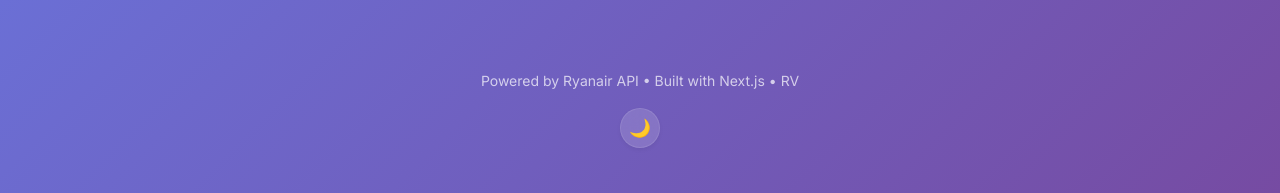
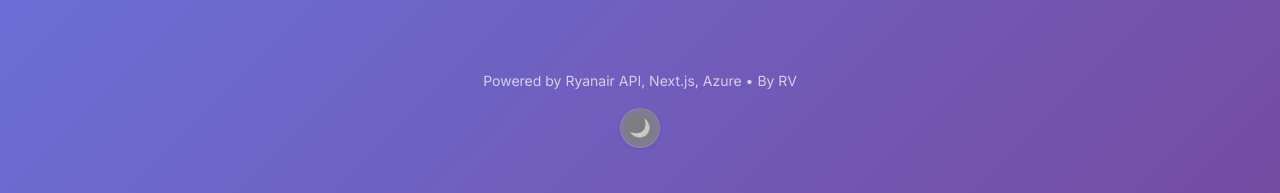
Before and after one commit to rimvel/rff, a Next.js app: page / in a window 1280 px wide. Shown: the part 604-797 px from the top of the page. Built offline with nearby package versions, Linux system fonts and the light colour scheme; no server answers.

Commit message:
UI: Grayscale theme toggle, default to light, footer links

```diff
--- a/app/globals.css
+++ b/app/globals.css
@@ -1194,6 +1194,7 @@ body {
   font-size: 1.1rem;
   transition: all 0.2s ease;
   box-shadow: 0 2px 4px rgba(0, 0, 0, 0.05);
+  filter: grayscale(100%);
 }
 
 [data-theme="dark"] .theme-toggle-btn {
--- a/app/page.tsx
+++ b/app/page.tsx
@@ -81,7 +81,7 @@ export default function Home() {
       </main>
 
       <footer className="app-footer">
-        <p>Powered by Ryanair API • Built with Next.js • RV</p>
+        <p>Powered by Ryanair API, Next.js, Azure • By RV</p>
         <ThemeToggle />
       </footer>
     </div>
--- a/components/ThemeToggle.tsx
+++ b/components/ThemeToggle.tsx
@@ -4,7 +4,7 @@ import { useState, useEffect } from 'react';
 
 export default function ThemeToggle() {
     const [mounted, setMounted] = useState(false);
-    const [theme, setTheme] = useState<'light' | 'dark' | 'system'>('system');
+    const [theme, setTheme] = useState<'light' | 'dark'>('light');
 
     // Effect to set initial state
     useEffect(() => {
@@ -13,19 +13,14 @@ export default function ThemeToggle() {
         if (storedTheme) {
             setTheme(storedTheme);
             document.documentElement.setAttribute('data-theme', storedTheme);
+        } else {
+            // Default to light
+            document.documentElement.setAttribute('data-theme', 'light');
         }
     }, []);
 
     const toggleTheme = () => {
-        let newTheme: 'light' | 'dark';
-
-        if (theme === 'system') {
-            const isSystemDark = window.matchMedia('(prefers-color-scheme: dark)').matches;
-            newTheme = isSystemDark ? 'light' : 'dark';
-        } else {
-            newTheme = theme === 'light' ? 'dark' : 'light';
-        }
-
+        const newTheme = theme === 'light' ? 'dark' : 'light';
         setTheme(newTheme);
         localStorage.setItem('theme', newTheme);
         document.documentElement.setAttribute('data-theme', newTheme);
@@ -35,18 +30,14 @@ export default function ThemeToggle() {
         return <div style={{ width: '2rem', height: '2rem' }}></div>; // Placeholder
     }
 
-    const currentEffectiveTheme = theme === 'system'
-        ? (window.matchMedia('(prefers-color-scheme: dark)').matches ? 'dark' : 'light')
-        : theme;
-
     return (
         <button
             onClick={toggleTheme}
             className="theme-toggle-btn"
             aria-label="Toggle Dark Mode"
-            title={currentEffectiveTheme === 'dark' ? "Switch to Light Mode" : "Switch to Dark Mode"}
+            title={theme === 'dark' ? "Switch to Light Mode" : "Switch to Dark Mode"}
         >
-            {currentEffectiveTheme === 'dark' ? '☀️' : '🌙'}
+            {theme === 'dark' ? '☀️' : '🌙'}
         </button>
     );
 }
```
